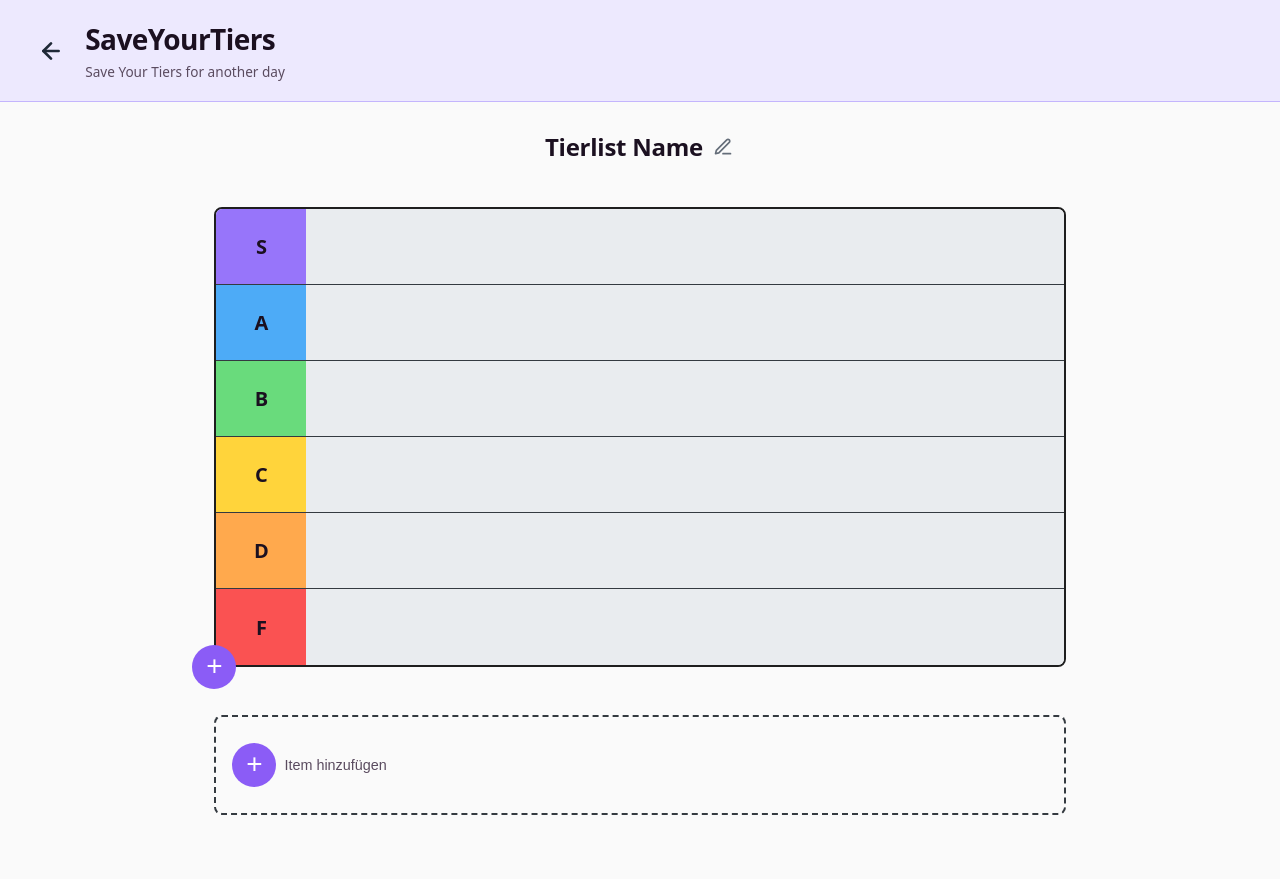
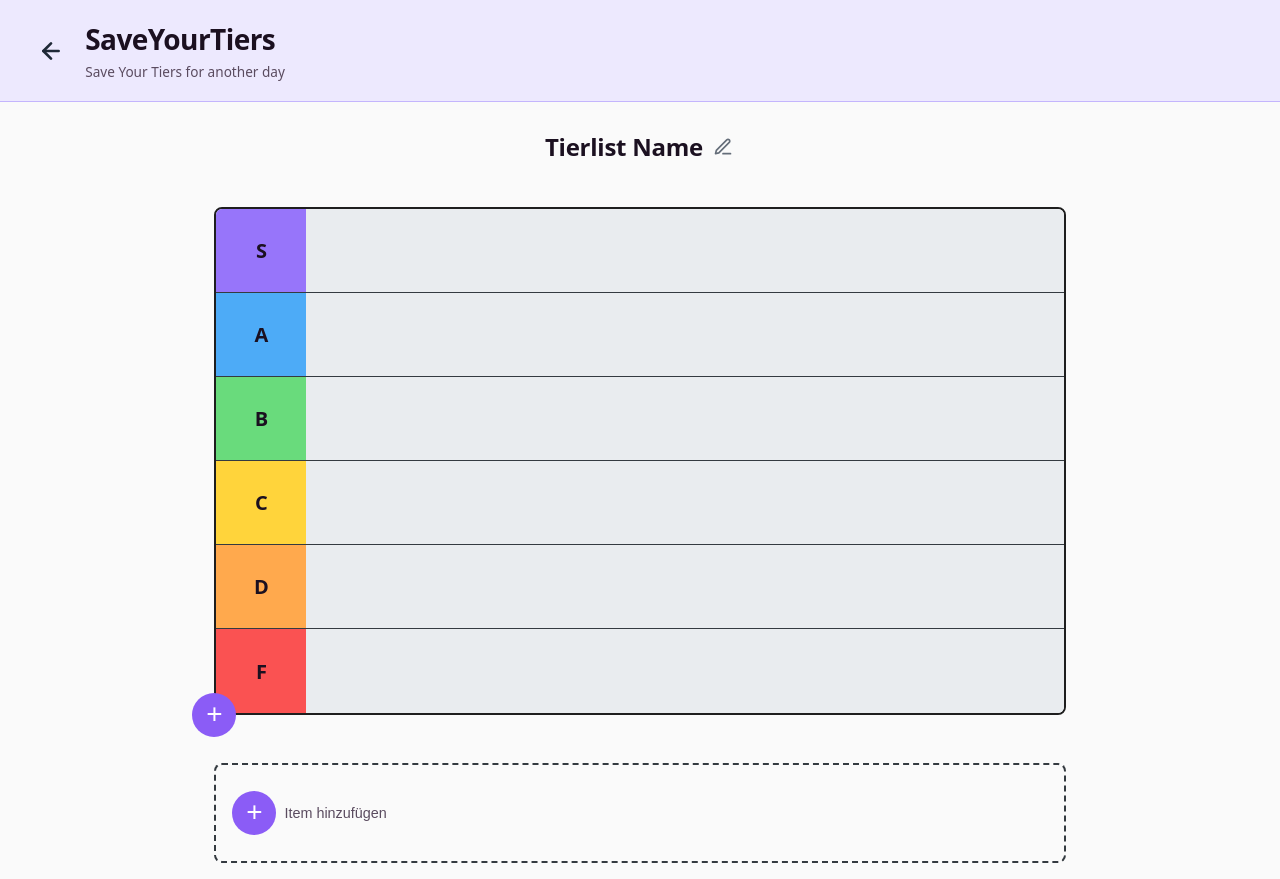
Before and after one commit to 2711AnnaMaria/modul-324-buelk-minotti-hufschmid, an Angular app in the folder app/: page /editor in a window 1280 px wide. Before the commit the page ends 831 px from the top, so only its background shows below. Built offline with nearby package versions, Linux system fonts and the light colour scheme.

Commit message:
fix: increase minimum height of tierlist rows so it stays the same height when adding an item

```diff
--- a/app/src/app/pages/editor/editor.component.scss
+++ b/app/src/app/pages/editor/editor.component.scss
@@ -124,7 +124,7 @@
 
 .tier-row {
   display: flex;
-  min-height: 76px;
+  min-height: 84px;
   border-bottom: 1px solid #343a40;
 
   &:last-child {
```
